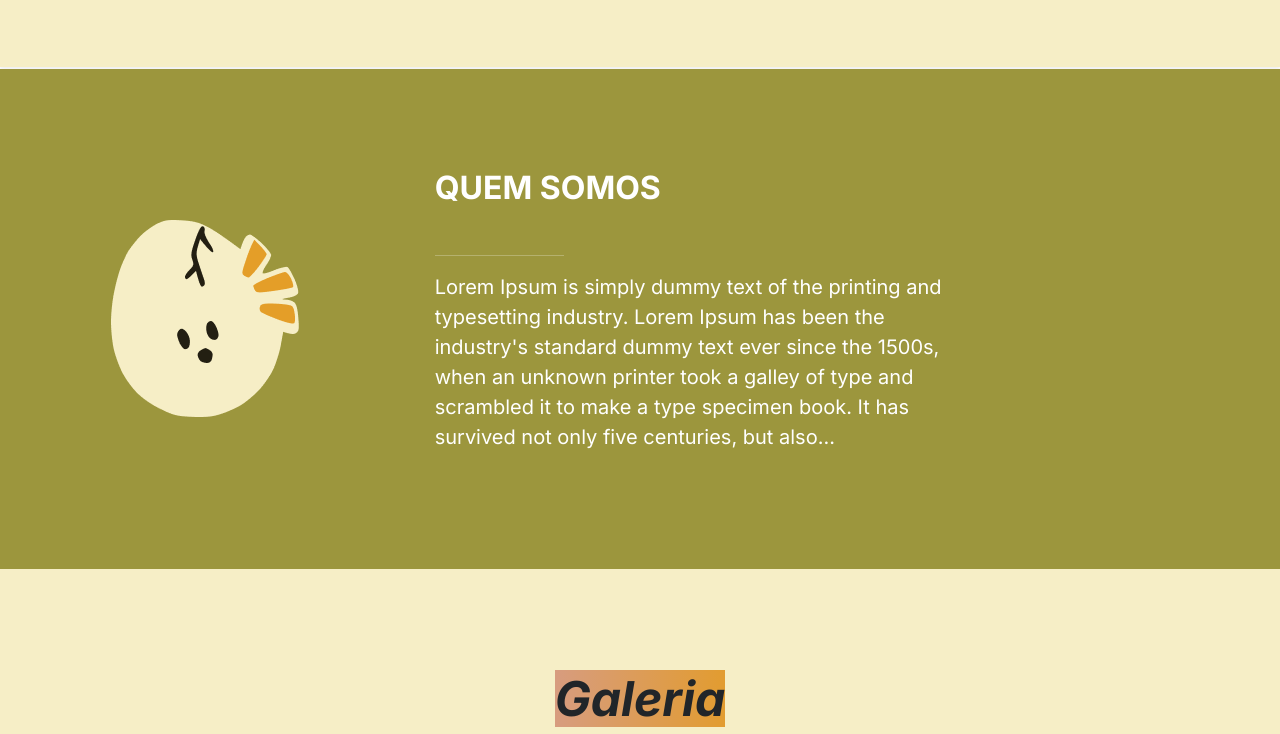
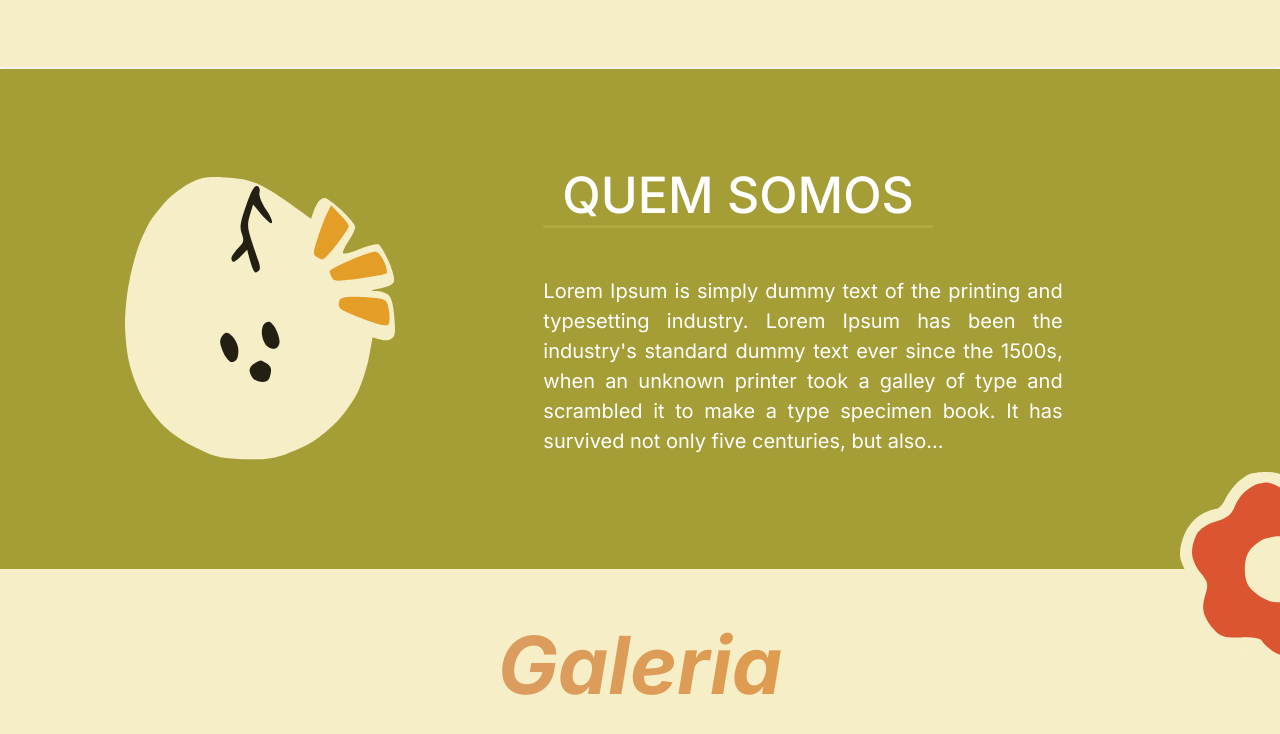
Before and after one commit to Jad3102/Proj_Desenvolvimento_II_Plantagotchi, a PHP site: page /main_content/fullPage.php in a window 1280 px wide. Shown: the part 1341-2075 px from the top of the page. Run offline with PHP 8.4, Linux system fonts and the light colour scheme.

Commit message:
refatoração das telas finais da full page

```diff
--- a/app/assets/about_us.css
+++ b/app/assets/about_us.css
@@ -1,5 +1,27 @@
-.quem-somos {
-    background-color: #9C963D;
-    color: white;
+.about-us{
+    background-color:  #A59E37;
     margin-top: -50px;
+
 }
+
+.text{
+    text-align: justify;
+
+}
+
+.ovinho{
+    max-width: 270px;
+}
+.about-us h2{
+    border-bottom: 3px solid #b1a93f;
+    width:75%;
+    font-size: 50px;
+}
+
+.red-flower{
+    position: absolute;
+    bottom: -80;
+    right: 0;
+    max-width: 100px;
+    z-index: 1;
+}
--- a/app/assets/galery.css
+++ b/app/assets/galery.css
@@ -14,24 +14,25 @@
 }
 
 .title {
-    font-size: clamp(1.5rem, 5vw, 3rem);
+    font-size: 80px;
     font-weight: bold;
     font-style: italic;
     text-align: center;
     background: linear-gradient(90deg, #D79C7F, #E29C30);
-    /* -webkit-background-clip: text;
-    -webkit-text-fill-color: transparent; */
-    background-size: 100% 100%;
-    background-repeat: no-repeat;
-    display: inline-block;
+    -webkit-background-clip: text;
+    -webkit-text-fill-color: transparent;
+    background-clip: text;
+  color: transparent;
+
 }
 
 .foto_individual {
     padding: 20px;
     border-radius: 25px;
     width: 200px; /* tamanho controlado */
-    height: 200px;
+    height: 300px;
     object-fit: cover;
+    margin-bottom: 5%;
 }
 
 /* Cores de fundo específicas */
@@ -49,18 +50,16 @@
 }
 
 /* Tulipas decorativas */
-.tulipas {
+.tulip{
+    max-width: 200px;
+}
+#tulip1 {
     position: absolute;
-    height: auto;
-    z-index: 0;
+    left: 0;
+    bottom: 0;
 }
-#tuli1 {
+#tulip2 {
     position: absolute;
+    right: 0;
     bottom: 0;
-    left: 0;
 }
-#tuli2 {
-    position: absolute;
-    bottom: 0;
-    right: 0;
-}
--- a/app/pages/about_us.php
+++ b/app/pages/about_us.php
@@ -1,16 +1,15 @@
-<section id="quem-somos" class="quem-somos py-5">
-    <div class="container-fluid px-0">
+<section id="about-us" class="about-us py-5">
+    <div class="container-fluid px-0 text-center">
         <div class="row align-items-center">
             <!-- Imagem à Esquerda do ovinho -->
-            <div class="col-md-4 text-center">
-                <img src="../assets/images/ovinho.png" alt="Imagem Ovinho" class="img-fluid">
+            <div class="col-md-5 text-center">
+                <img src="../assets/images/ovinho.svg" alt="Imagem Ovinho" class="img-fluid ovinho">
             </div>
 
             <!-- texto à direita de Quem Somos -->
             <div class="col-md-5 text-white">
-                <h2 class="fw-bold mb-5 text-uppercase">Quem Somos</h2>
-                <hr class="border-white w-25">
-                <p class="fs-5">
+                <h2 class="mb-5 text-uppercase">Quem Somos</h2>
+                <p class="fs-5 text">
                         Lorem Ipsum is simply dummy text of the printing and typesetting industry.
                         Lorem Ipsum has been the industry's standard dummy text ever since the 1500s,
                         when an unknown printer took a galley of type and scrambled it to make a type
@@ -18,5 +17,6 @@
                 </p>
             </div>
         </div>
+        <img src="../assets/images/flor-vermelha-about_us.svg" alt="Flor vermelha" class="img-fluid red-flower">
     </div>
 </section>
--- a/app/pages/contact_us.php
+++ b/app/pages/contact_us.php
@@ -1,14 +1,12 @@
-<section id="contato" class="container-fluid contact_us">
+<section id="contact" class="container-fluid contact_us">
     <div class="container d-flex content_contact_us position-relative">
-        <img class="flores_contato" id="flor_laranja" src="../assets/images/florzinhas_laranja.png" alt="Flores laranja">
 
-        <h2 class="titulo_contato">Entre em contato</h2>
-
-        <div class="botoes_contato">
+        <h2 class="title-contact">Entre em contato</h2>
+        <div class="btn-contact">
             <a class="btn email" href="#" role="button">Email</a>
             <a class="btn outro" href="#" role="button">Outro</a>
         </div>
-
-        <img class="flores_contato" id="flor_rosa" src="../assets/images/florzinhas_rosa.png" alt="Flores Rosa">
     </div>
+    <img class="flowers-contact" id="orange-flower" src="../assets/images/florzinhas_laranja.png" alt="Flores laranja">
+    <img class="flowers-contact" id="pink-flower" src="../assets/images/florzinhas_rosa.png" alt="Flores Rosa">
 </section>
--- a/app/pages/galery.php
+++ b/app/pages/galery.php
@@ -1,5 +1,5 @@
-<section id="galeria" class="container-fluid galery py-5">
-    <div>
+<section id="galery" class="container-fluid galery py-5">
+    <div class="row">
         <h2 class="title">Galeria</h2>
 
         <div class="container-fluid fotos d-flex flex-wrap justify-content-center">
@@ -9,11 +9,7 @@
             <img class="foto_individual" id="imagem_4" src="imagem4.jpg" alt="Descrição 4">
             <img class="foto_individual" id="imagem_5" src="imagem4.jpg" alt="Descrição 5">
         </div>
+        <img src="../assets/images/tulipa-vermelha.svg" alt="tulipa" class="img-fluid tulip" id="tulip1">
+        <img src="../assets/images/tulipa-vermelha.svg" alt="tulipa" class="img-fluid tulip" id="tulip2">
     </div>
-    <!-- Exemplo de imagem decorativa, comente ou ajuste conforme necessidade -->
-    <!--
-    <div class="tulipas">
-        <img id="tuli2" src="../assets/images/tulipa-vermelha.png" alt="tulipa vermelha sorridente">
-    </div>
-    -->
 </section>
```
Also changed, not shown: app/assets/contact_us.css (+16 -17 lines), app/assets/images/Ovinho.svg (added), app/assets/images/flor-vermelha-about_us.svg (added), app/assets/images/ovinho.png (deleted), app/assets/images/tulipa-vermelha.png (deleted), app/assets/images/tulipa-vermelha.svg.
